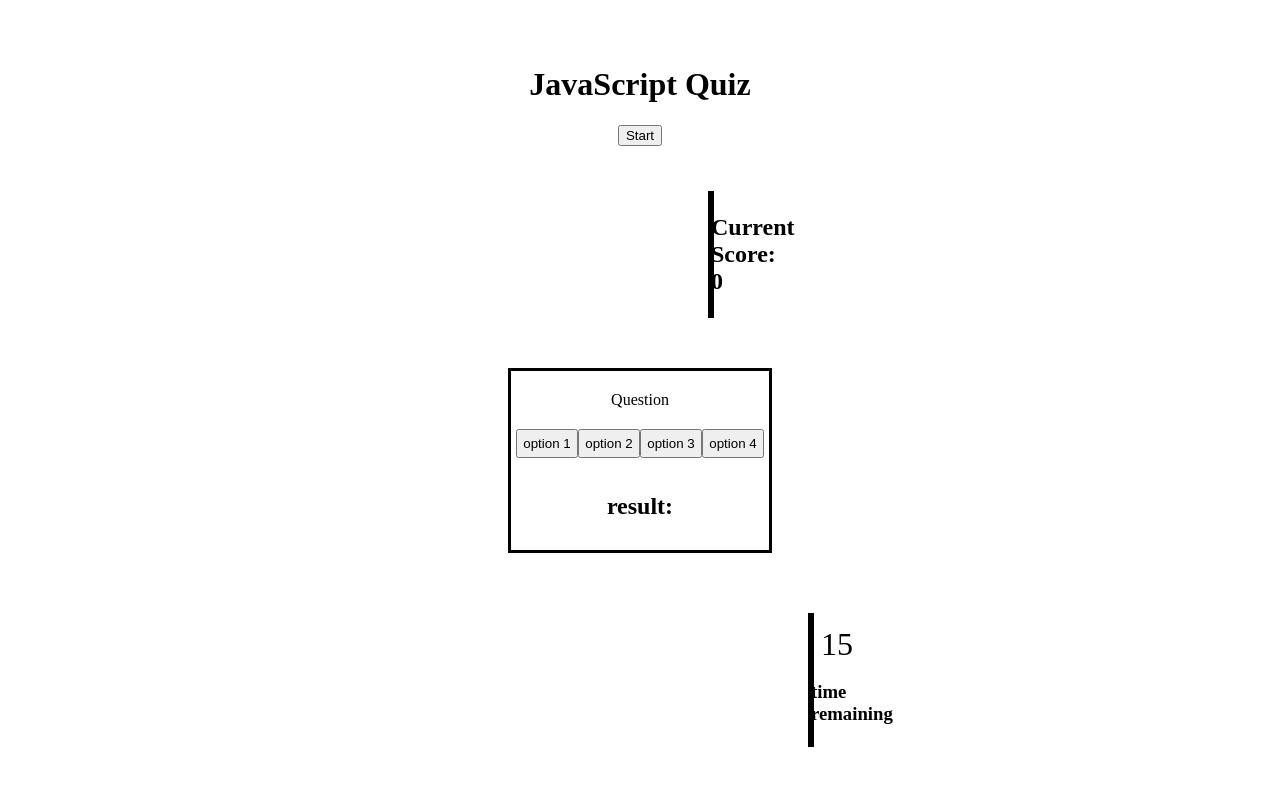
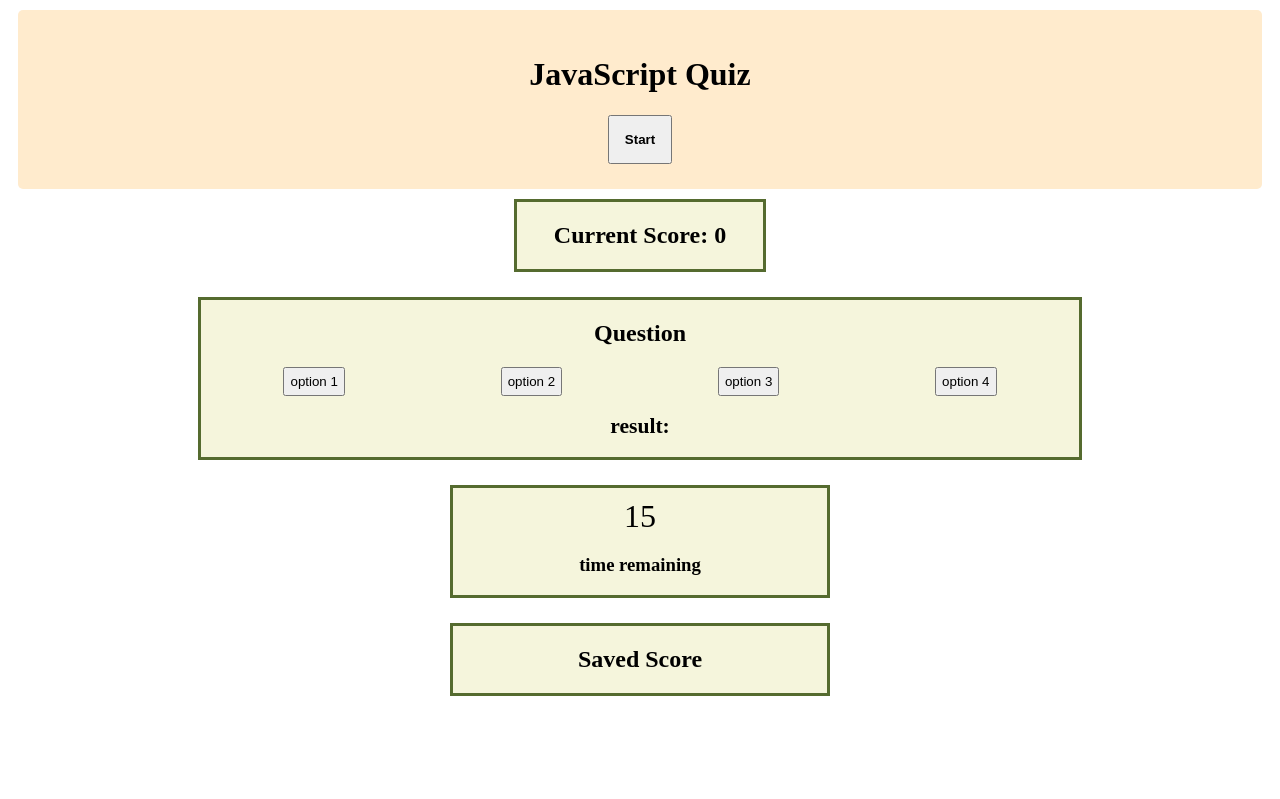
Before and after one commit to dannynvn/project-timed_coding_quiz, a plain HTML site: page index.html in a window 1280 px wide. Shown: the top 799 px of the page. Drawn offline with Linux system fonts and the light colour scheme.

Commit message:
stylized quiz and updated readme

```diff
--- a/assets/css/style.css
+++ b/assets/css/style.css
@@ -1,33 +1,45 @@
 header {
+    background-color: blanchedalmond;
     border-radius: 5px;
     text-align: center;
-    margin: 20px;
+    margin: 10px;
     padding: 25px;
 }
 
 .start-button {
-
+    font-weight: bold;
+    padding: 15px;
 }
 
 .score-card {
+    display: flex;
+    background-color: beige;
+    border-color: darkolivegreen;
     border-style: solid;
-    margin: 10px 700px 50px 700px;
-    text-align: center;
+    margin-right: 40%;
+    margin-left: 40%;
+    margin-bottom: 1%;
+    justify-content: center;
 }
 
 .score {
-
+text-align: center;
 }
 
 .quiz-container {
+    background-color: beige;
+    border-color: darkolivegreen;
+    display: flex-inline;
     border-style: solid;
-    margin: 20px 500px 60px 500px;
+    margin: 2% 15% 2% 15%;
     text-align: center;
 }
 
 .question-text {
     padding: 5px;
     margin: 15px;
+    font-weight: bold;
+    font-size: 150%;
 }
 
 .options {
@@ -53,12 +65,16 @@ header {
 }
 
 .result {
-    padding: 10px;
+    font-size: 90%;
+    margin-bottom: 1%;
 }
 
 .timer-card {
+    background-color: beige;
+    border-color: darkolivegreen;
+    display: flex-inline;
     border-style: solid;
-    margin: 10px 800px 50px 800px;
+    margin: 2% 35% 2% 35%;
     text-align: center;
 }
 
@@ -68,8 +84,11 @@ header {
 }
 
 .saved-score-card {
+    background-color: beige;
+    border-color: darkolivegreen;
+    display: flex-inline;
     border-style: solid;
-    margin: 10px 700px 50px 700px;
+    margin: 2% 35% 2% 35%;
     text-align: center;
 }
 
@@ -80,4 +99,5 @@ header {
 }
 
 .saved-score {
+    font-size: 115%;
 }
--- a/assets/js/script.js
+++ b/assets/js/script.js
@@ -110,7 +110,7 @@ function wrongAnswer() {
     }
 }
 
-//function to reset event listeners
+//function to reset event listeners after each question
 function resetOptions() {
     questionOptionOne.removeEventListener("click",correctAnswer);
     questionOptionTwo.removeEventListener("click",correctAnswer);
@@ -122,13 +122,8 @@ function resetOptions() {
     questionOptionFour.removeEventListener("click",wrongAnswer);
 }
 
-//check if quiz should end
-function checkQuizStatus() {
-    //if all questions answered or timer is 0, then quiz ends
-    quizComplete = true;
-}
 
-//setScore function
+//setScore function that saves score to local storage
 function setScore() {
     if (quizComplete) {
         enterInitials();
@@ -138,13 +133,14 @@ function setScore() {
     }
 }
 
+//function that retrieves previously saved score to be invoked through the init function
 function getScore() {
     if (storedScore !== null) {
         savedScore.textContent = localStorage.getItem("saved-score")
     }
 }
 
-//ask for user's initials to save with score
+//prompt that asks for user's initials to save with score
 function enterInitials() {
     userInitials = prompt("Please enter your initials to save score");
 }
@@ -153,6 +149,7 @@ function enterInitials() {
 //ends the quiz if user answers all questions before timer is up or if timer completes count to 0 before user answers all questions
 function endQuiz() {
     quizComplete = true;
+    clearInterval(timer);
     resetOptions();
     resultText.textContent = "Quiz complete!";
     timerEl.textContent = "0";
```
Also changed, not shown: index.html (+1 -2 lines), assets/images/screenshot.png (added), 3 other files.
